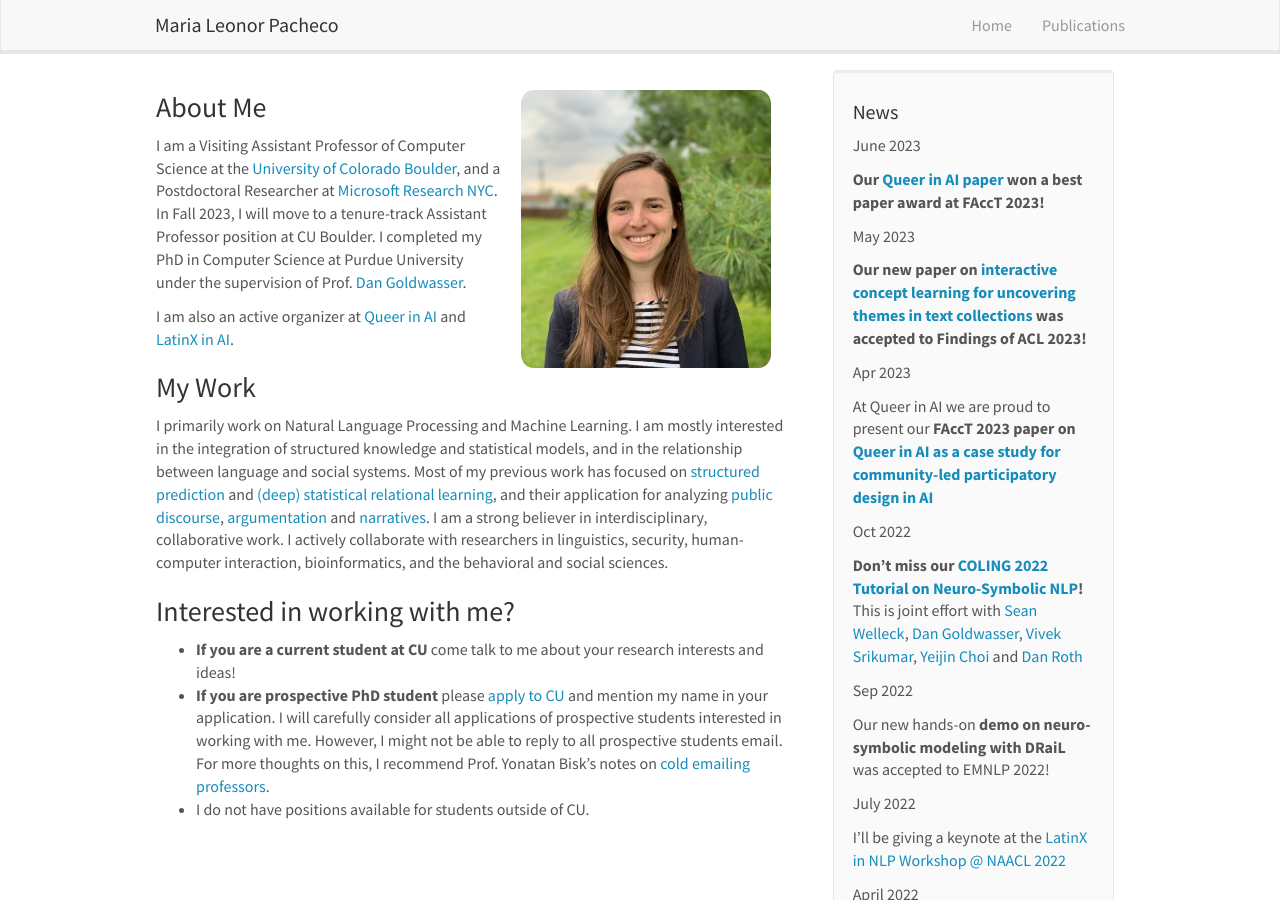
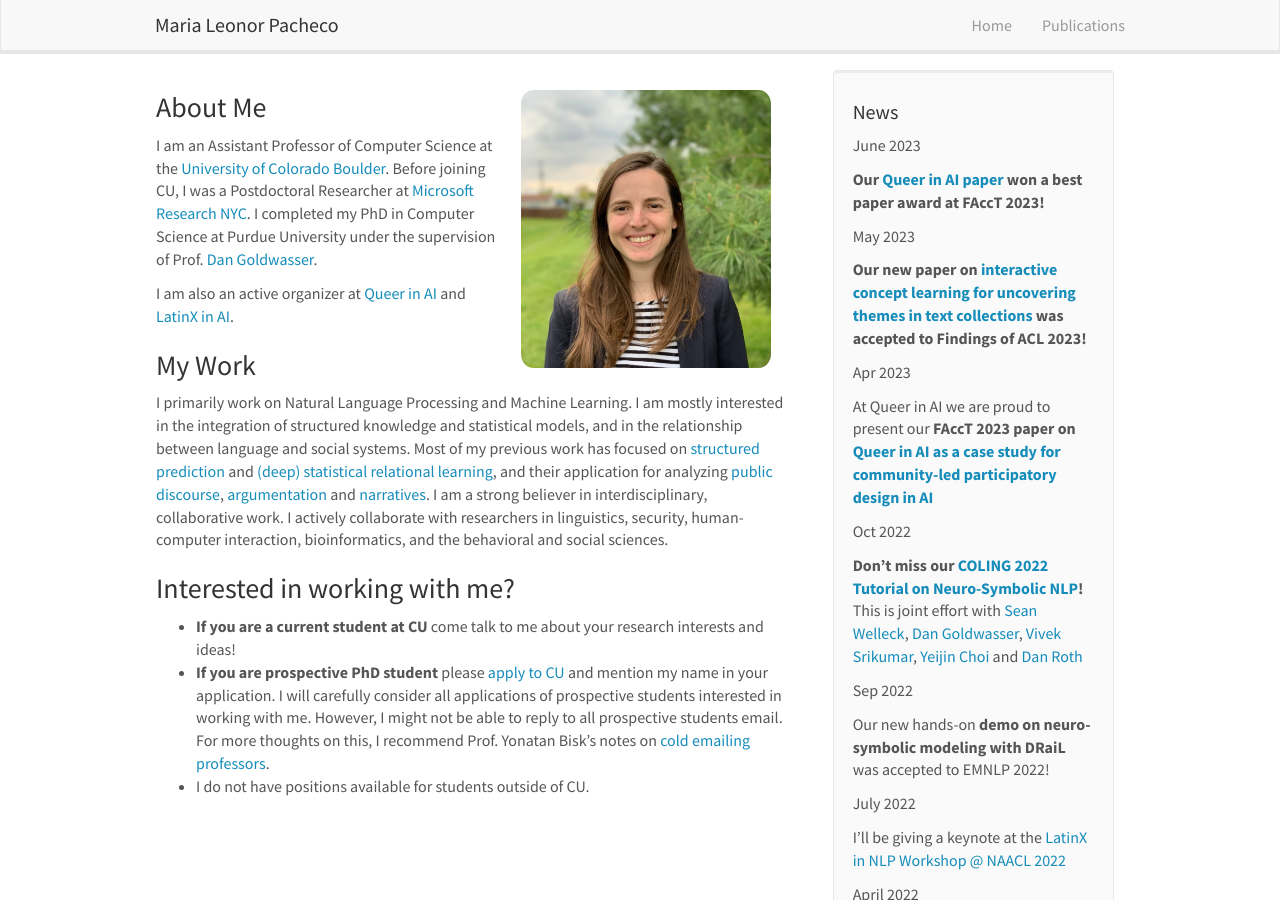
Before and after one commit to mlpacheco/mlpacheco.github.io, a Jekyll site: the page built from _pages/home.md, in a window 1280 px wide and 900 px high. Built offline with Jekyll 4.4.1, drawn with Linux system fonts in a browser that asks for light colours; nearby versions of some CDN libraries.

Commit message:
Update home.md

```diff
--- a/_pages/home.md
+++ b/_pages/home.md
@@ -8,8 +8,8 @@ permalink: /
 
 ### About Me
 
-I am a Visiting Assistant Professor of Computer Science at the [University of Colorado Boulder](https://www.colorado.edu/cs/), and a Postdoctoral Researcher at [Microsoft Research
-NYC](https://www.microsoft.com/en-us/research/lab/microsoft-research-new-york/). In Fall 2023, I will move to a tenure-track Assistant Professor position at CU Boulder. I completed my PhD in Computer Science at Purdue University under the supervision of Prof. [Dan Goldwasser](https://www.cs.purdue.edu/homes/dgoldwas/).
+I am an Assistant Professor of Computer Science at the [University of Colorado Boulder](https://www.colorado.edu/cs/). Before joining CU, I was a Postdoctoral Researcher at [Microsoft Research
+NYC](https://www.microsoft.com/en-us/research/lab/microsoft-research-new-york/). I completed my PhD in Computer Science at Purdue University under the supervision of Prof. [Dan Goldwasser](https://www.cs.purdue.edu/homes/dgoldwas/).
 
 I am also an active organizer at [Queer in AI](https://www.queerinai.com/) and [LatinX in AI](https://www.latinxinai.org/).
 
```
